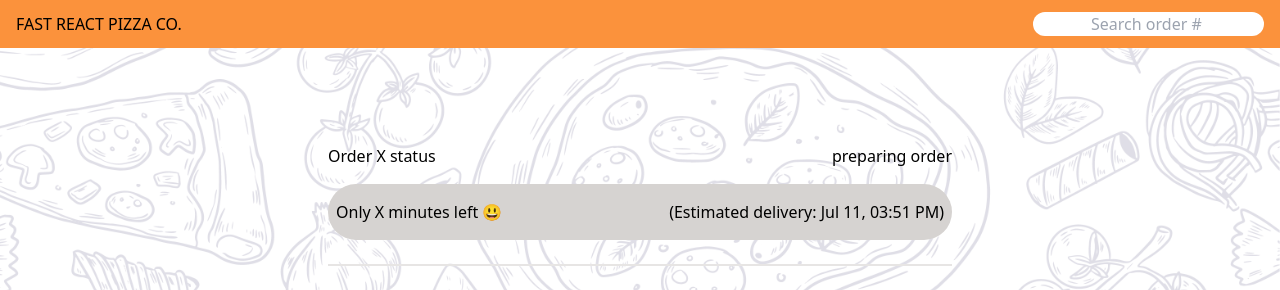
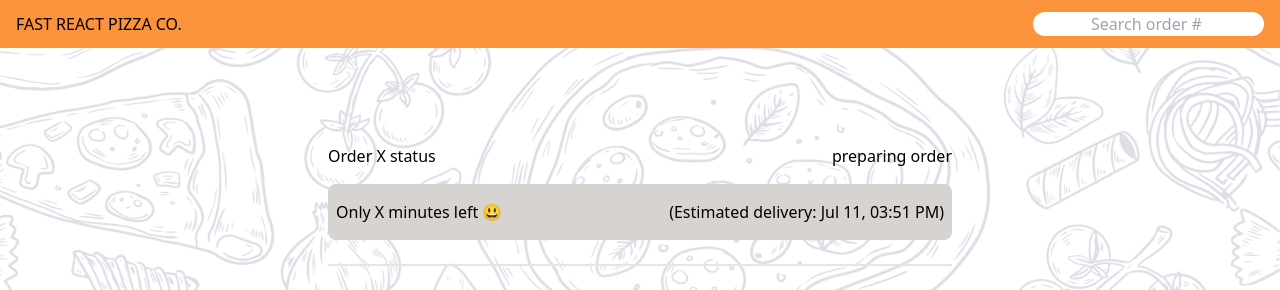
Before and after one commit to yymengduuu/React-Pizza, a React (Create React App) app: page /Order/Order in a window 1280 px wide. Shown: the top 290 px of the page. Built offline with nearby package versions, Linux system fonts and the light colour scheme.

Commit message:
update border

```diff
--- a/src/features/Order/Order.jsx
+++ b/src/features/Order/Order.jsx
@@ -20,7 +20,7 @@ export default function Order() {
           <p>Order X status</p>
           <span>preparing order</span>
         </div>
-        <div className="mb-6 flex flex-wrap justify-between rounded-full bg-stone-300 px-2 py-4">
+        <div className="mb-6 flex flex-wrap justify-between rounded-lg bg-stone-300 px-2 py-4">
           <p>Only X minutes left 😃</p>
           <p>(Estimated delivery: Jul 11, 03:51 PM)</p>
         </div>
```
